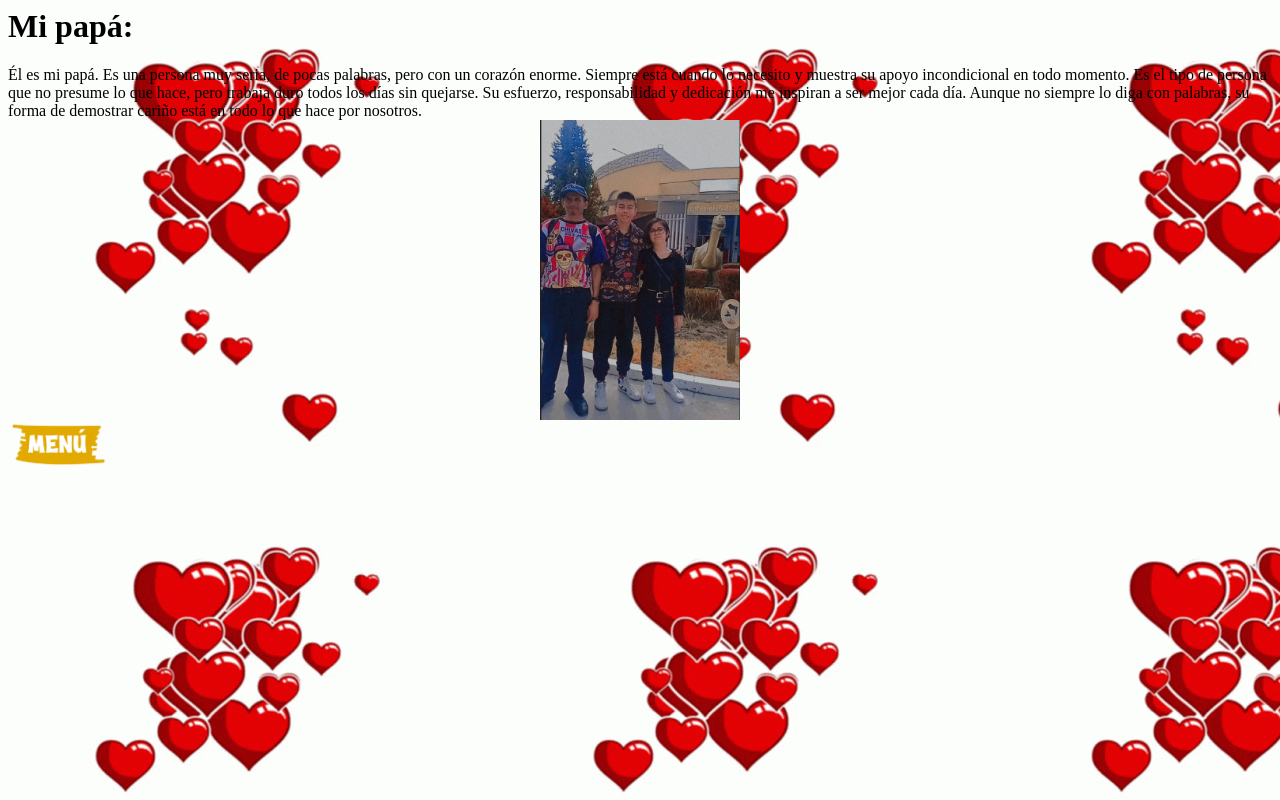
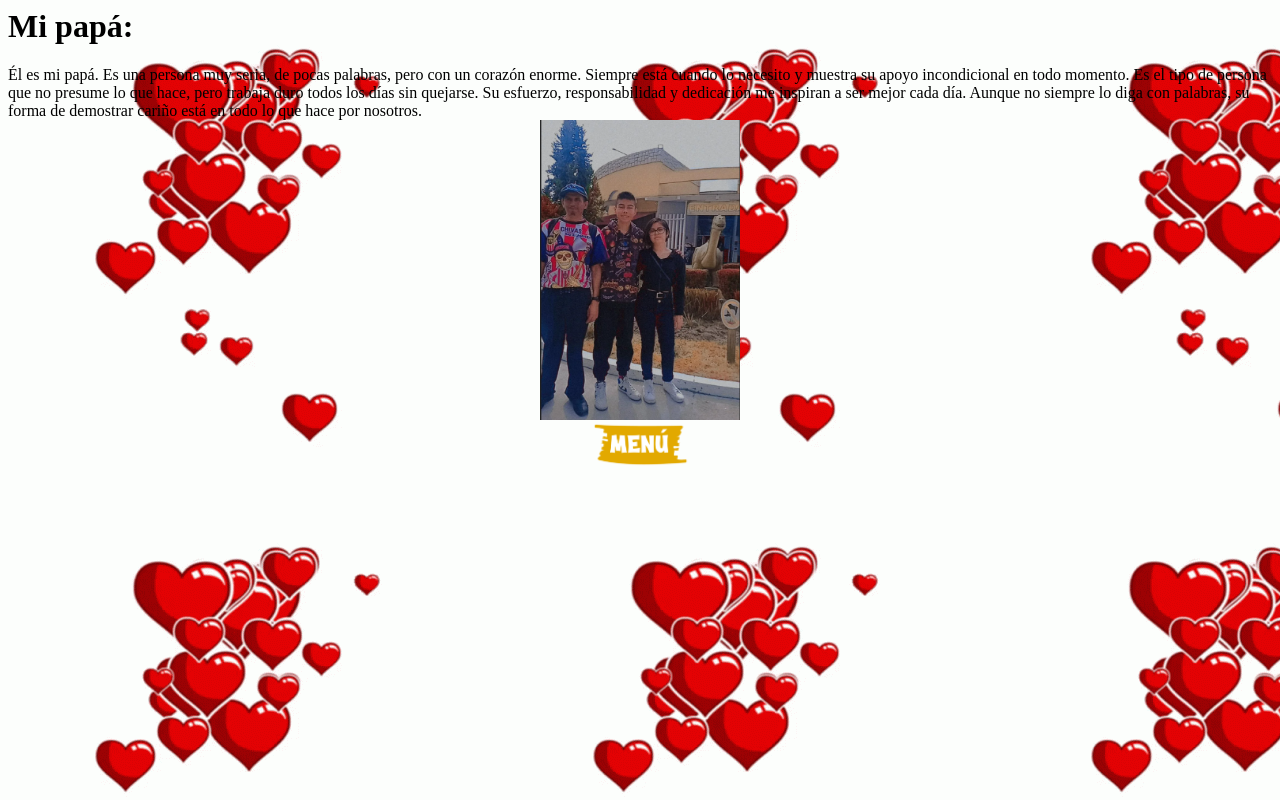
Before and after one commit to Karen315/3.-MIPAPI, a plain HTML site: page index.html in a window 1280 px wide. Drawn offline with Linux system fonts and the light colour scheme.

Commit message:
Update index.html

```diff
--- a/index.html
+++ b/index.html
@@ -18,7 +18,7 @@ diga con palabras, su forma de demostrar cariño está en todo lo que hace por n
 
 
 </center>
-<a href=" https://karen315.github.io/Mi-menu/ "><img src="menu.jpg" width=100 heigth=100></center></a>
+<center><a href=" https://karen315.github.io/Mi-menu/ "><img src="menu.jpg" width=100 heigth=100></center></a>
 
 
 
```
